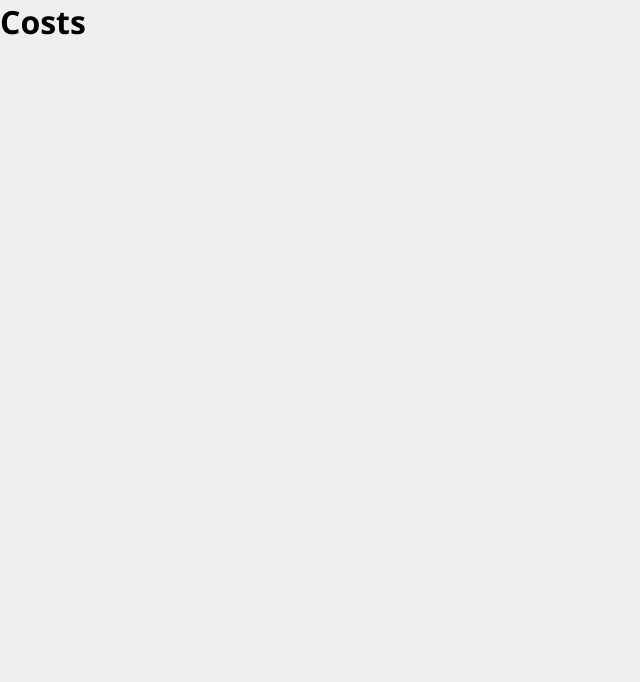
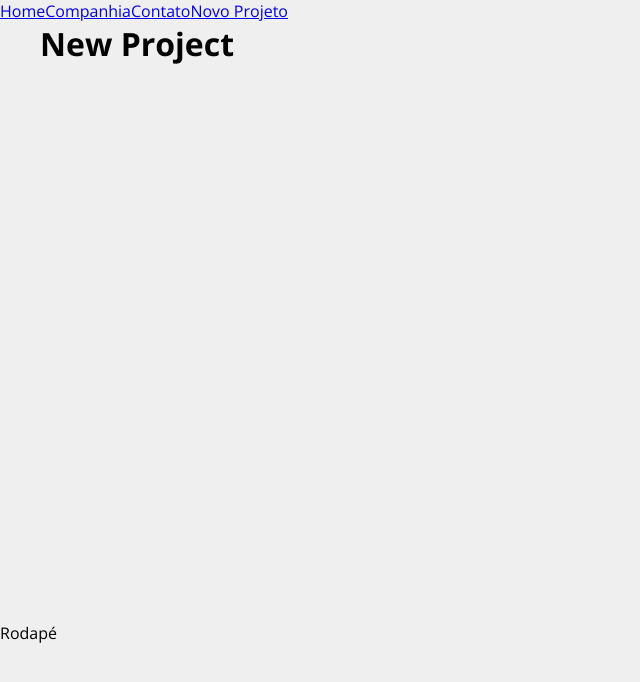
Before and after one commit to wevdiaz/Costs, a React (Create React App) app: page /newproject in a window 1280 px wide. Shown: the top 682 px of the page, without its empty margins (0-640 px from the left). Built offline with nearby package versions, Linux system fonts and the light colour scheme.

Commit message:
organizando a estrutura

```diff
--- a/src/App.js
+++ b/src/App.js
@@ -1,10 +1,29 @@
-
+import { BrowserRouter as Router, Routes, Route, Link } from "react-router-dom";
+import {Home} from "./components/pages/Home";
+import {Company} from "./components/pages/Company";
+import {Contact} from "./components/pages/Contact";
+import {NewProject} from "./components/pages/NewProject";
+import { Container } from "./components/layout/Container";
 
 function App() {
   return (
-    <div className="App">
-      <h1>Costs</h1>
-    </div>
+    <Router>
+     <nav>
+      <Link to="/">Home</Link>
+      <Link to="/company">Companhia</Link>
+      <Link to="/contact">Contato</Link>
+      <Link to="/newproject">Novo Projeto</Link>
+     </nav>
+        <Container customClass="min-height">
+          <Routes>
+            <Route path="/" exact element={<Home />} />
+            <Route path="/company" element={<Company />} />
+            <Route path="/contact" element={<Contact />} />
+            <Route path="/newproject" element={<NewProject />} />
+          </Routes>
+        </Container>
+      <footer>Rodapé</footer>
+    </Router>
   );
 }
 
--- /dev/null
+++ b/src/components/layout/Container.jsx
@@ -0,0 +1,9 @@
+import styles from "./Container.module.css";
+
+export function Container(props) {
+  return (
+    <div className={`${styles.container} ${styles[props.customClass]}`}>
+      {props.children}
+    </div>
+  );
+}
--- /dev/null
+++ b/src/components/layout/Container.module.css
@@ -0,0 +1,20 @@
+.container {
+  width: 1200px;
+  display: flex;
+  justify-content: space-between;
+  margin: 0 auto;
+  flex-wrap: wrap;
+}
+
+.min-height {
+  min-height: 75%;
+}
+
+.start {
+  justify-content: flex-start;
+}
+
+.column {
+  flex-direction: column;
+  justify-content: flex-start;
+}
--- /dev/null
+++ b/src/components/pages/Company.jsx
@@ -0,0 +1,7 @@
+
+
+export function Company() {
+  return (
+    <h1>Company</h1>
+  );
+}
--- /dev/null
+++ b/src/components/pages/Contact.jsx
@@ -0,0 +1,7 @@
+
+
+export function Contact() {
+  return (
+    <h1>Contact</h1>
+  );
+}
--- /dev/null
+++ b/src/components/pages/Home.jsx
@@ -0,0 +1,6 @@
+
+export function Home() {
+  return (
+    <h1>Home</h1>
+  );
+}
--- /dev/null
+++ b/src/components/pages/NewProject.jsx
@@ -0,0 +1,7 @@
+
+
+export function NewProject() {
+  return (
+    <h1>New Project</h1>
+  );
+}
```
